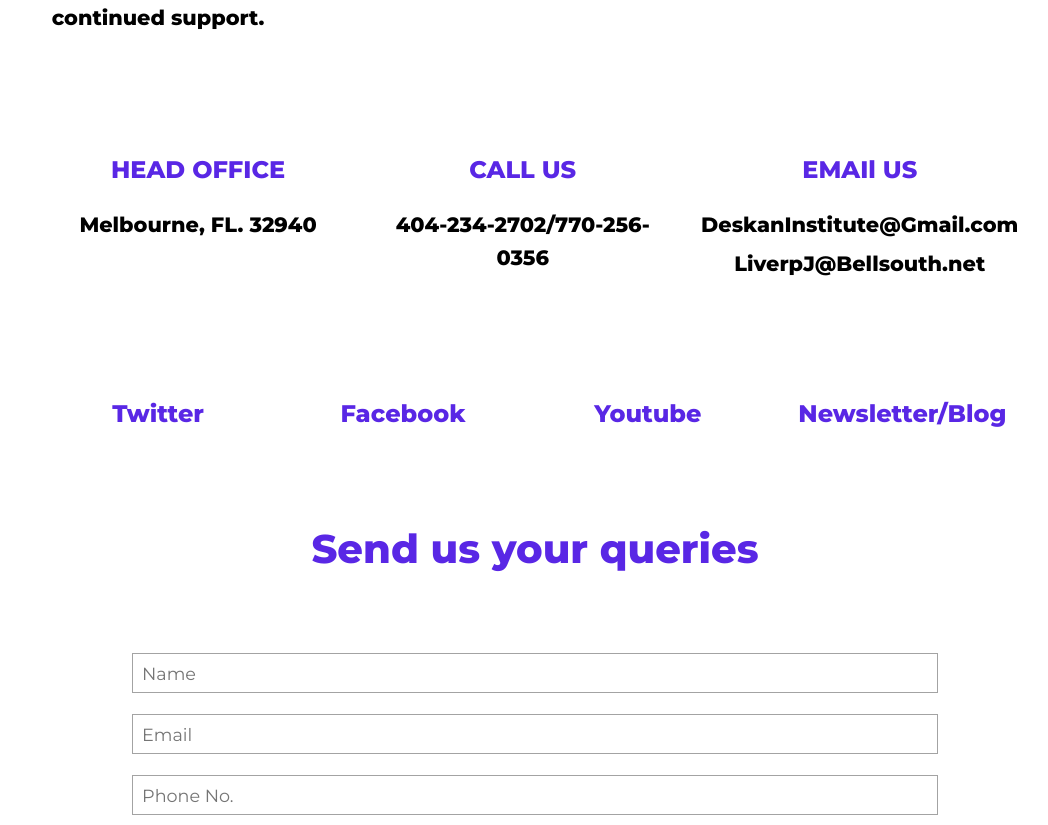
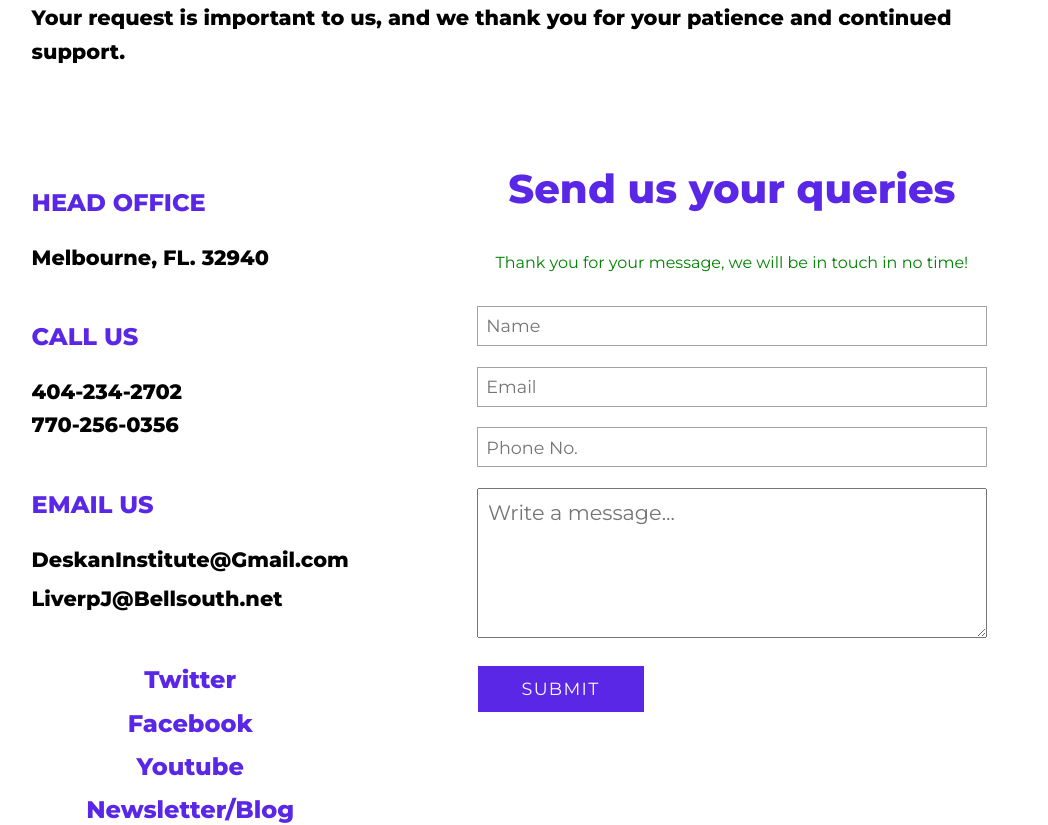
Before and after one commit to SvenRehm/deskan-restoring-hope, a React (Create React App) app: page /#/contact in a window 1280 px wide. Shown: the part 420-1245 px from the top of the page, without its empty margins (105-1153 px from the left). Built offline with nearby package versions, Linux system fonts and the light colour scheme; no server answers.

Commit message:
contact new styles

```diff
--- a/src/App.js
+++ b/src/App.js
@@ -13,7 +13,6 @@ import PrivacyPolicy from "./Components/PrivacyPolicy/PrivacyPolicy"
 
 function App() {
    const location = useLocation()
-
    return (
       <div className="App">
          <>
--- a/src/Components/Contact/Contact.js
+++ b/src/Components/Contact/Contact.js
@@ -68,7 +68,7 @@ function Contact() {
                <motion.h3 variants={item}>
                   Thank you for your interest in Deskan Hope, Inc. Our standard
                   turnaround time for requests is 24-72 business hours but may
-                  be longer at this time due to unsually high call volume. Your
+                  be longer at this time due to unsually high call volume. <br/>Your
                   request is important to us, and we thank you for your patience
                   and continued support.
                </motion.h3>
@@ -80,10 +80,11 @@ function Contact() {
                   </div>
                   <div className="contact-segment">
                      <h2>CALL US</h2>
-                     <h3>404-234-2702/770-256-0356</h3>
+                     <h3>404-234-2702<br></br>
+                        770-256-0356</h3>
                   </div>
                   <div className="contact-segment">
-                     <h2>EMAIl US</h2>
+                     <h2>EMAIL US</h2>
                      <h3>DeskanInstitute@Gmail.com</h3>
                      <h3>LiverpJ@Bellsouth.net</h3>
                   </div>
--- a/src/Components/Contact/ContactStyles.js
+++ b/src/Components/Contact/ContactStyles.js
@@ -32,6 +32,7 @@ export const ContactContainer = styled(motion.div)`
    margin: 0 auto;
    display: grid;
    grid-template-columns: repeat(12, 1fr);
+margin-bottom:6em ;
    h3 {
       grid-column: 2/12;
       font-size: 1.3em;
@@ -44,13 +45,9 @@ export const ContactContainer = styled(motion.div)`
    }
 `
 export const WaysToContact = styled(motion.div)`
-   grid-column: 2/12;
-   display: grid;
-   grid-template-columns: repeat(3, 1fr);
-   grid-gap: 2em;
-   justify-items: center;
-   text-align: center;
-   margin: 6em 0;
+   grid-column: 2/3;
+   grid-row: 2;
+   margin: 6em 0 0em 0;
    div h2 {
       color: var(--main-accent-color);
       margin: 1em 0;
@@ -58,55 +55,79 @@ export const WaysToContact = styled(motion.div)`
    div h3 {
       margin: 0.3em 0;
    }
+   .contact-segment{
+      margin-bottom: 3em;
+   }
    @media (max-width: 830px) {
       grid-template-columns: none;
    }
+   @media (max-width: 730px) {
+      margin-top: 4em;
+      grid-column: 2/-1;
+     align-self: center;
+      justify-self:center ;
+   }
+
+
+
 `
 export const ContactSocials = styled(motion.div)`
-   grid-column: 2/12;
-   display: grid;
-   grid-template-columns: repeat(4, 1fr);
-   grid-gap: 2em;
+   grid-column: 2/3;
+   grid-row:2;
+   align-self:end;
    justify-items: center;
    text-align: center;
-   margin: 1em 0 6em 0;
+
 
    .socials-segment {
       transition: all 150ms ease-in-out;
+      /* &:hover {
+         transform: scale(1.1);
+      } */
+   }
+   .socials-segment a {
+      display:inline-block ;
+      text-decoration: none;
+      padding: 0.3em;
+      font-size: 1.5em;
+      font-weight: 600;
+      color: var(--main-accent-color);
+      transition: all 150ms ease-in-out;
+      /* margin: 1em 0; */
       &:hover {
          transform: scale(1.1);
       }
    }
-   .socials-segment a {
-      text-decoration: none;
+
+   @media (max-width: 730px) {
+grid-row: 4;
+grid-column: 2/12;
+.socials-segment a {
+
       padding: 0.5em;
-      font-size: 1.5em;
-      font-weight: 600;
-      color: var(--main-accent-color);
 
-      margin: 1em 0;
+      /* margin: 2em 0;  */
    }
-
-   @media (max-width: 830px) {
-      display: block;
-      div {
-         margin: 1em 0;
-      }
    }
 `
 
 export const ContactFormStyles = styled.div`
+    margin: 6em 0 0 0;
    max-width: 1160px;
-   grid-column: 2/12;
+   grid-column: 4/12;
+   grid-row: 2;
    display: grid;
    grid-template-columns: repeat(12, 1fr);
-   padding-bottom: 6em;
+   /* grid-template-rows: repeat(2, 1fr); */
+  padding-bottom: 6em;
    h2 {
+      grid-row: 1;
       color: var(--main-accent-color);
       grid-column: 2/12;
       font-size: 2.5em;
       text-align: center;
-      padding: 0 0 1.5em 0;
+      margin-bottom: 1em;
+
    }
    span.visible{
    display: block;
@@ -117,11 +138,20 @@ export const ContactFormStyles = styled.div`
    align-self: center;
    }
    span{
-   display: none;
+   /* display: none; */
+   margin-bottom: 3em;
+   display: block;
+   grid-row: 2;
+   grid-column: 1/-1;
+   text-align: center;
+   color: green;
+   align-self: start;
 
    }
    form {
       grid-column: 2/12;
+      grid-row: 2;
+      margin-top: 2em;
    }
    form div {
       margin: 1.3em 0 0 0;
@@ -187,14 +217,14 @@ export const ContactFormStyles = styled.div`
    }
 
    @media (max-width: 830px) {
+
       h2 {
          grid-column: 1/13;
       }
-
       form {
          width: 100%;
          grid-column: 1/13;
-         justify-self: center;
+    justify-self: center;
       }
 
       form .label-name input,
@@ -203,6 +233,27 @@ export const ContactFormStyles = styled.div`
          width: 100%;
       }
    }
+   @media (max-width: 730px) {
+      grid-row:3 ;
+      grid-column: 2/12;
+h2 {
+   grid-column: 1/13;
+}
+form {
+   width: 100%;
+   grid-column: 1/13;
+justify-self: center;
+}
+
+form .label-name input,
+form .label-email input,
+form .label-phone input {
+   width: 100%;
+}
+}
+
+
+
    @media (max-width: 600px) {
       max-width: 600px;
    }
```
